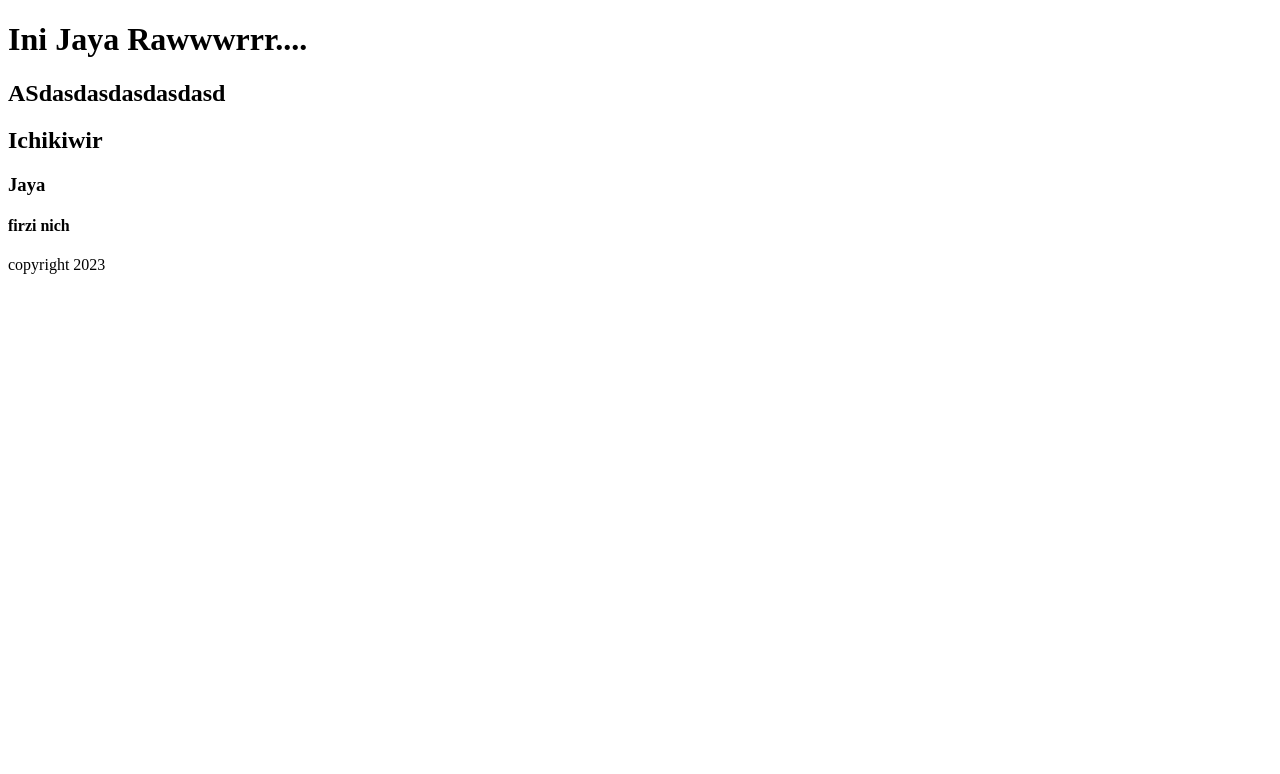
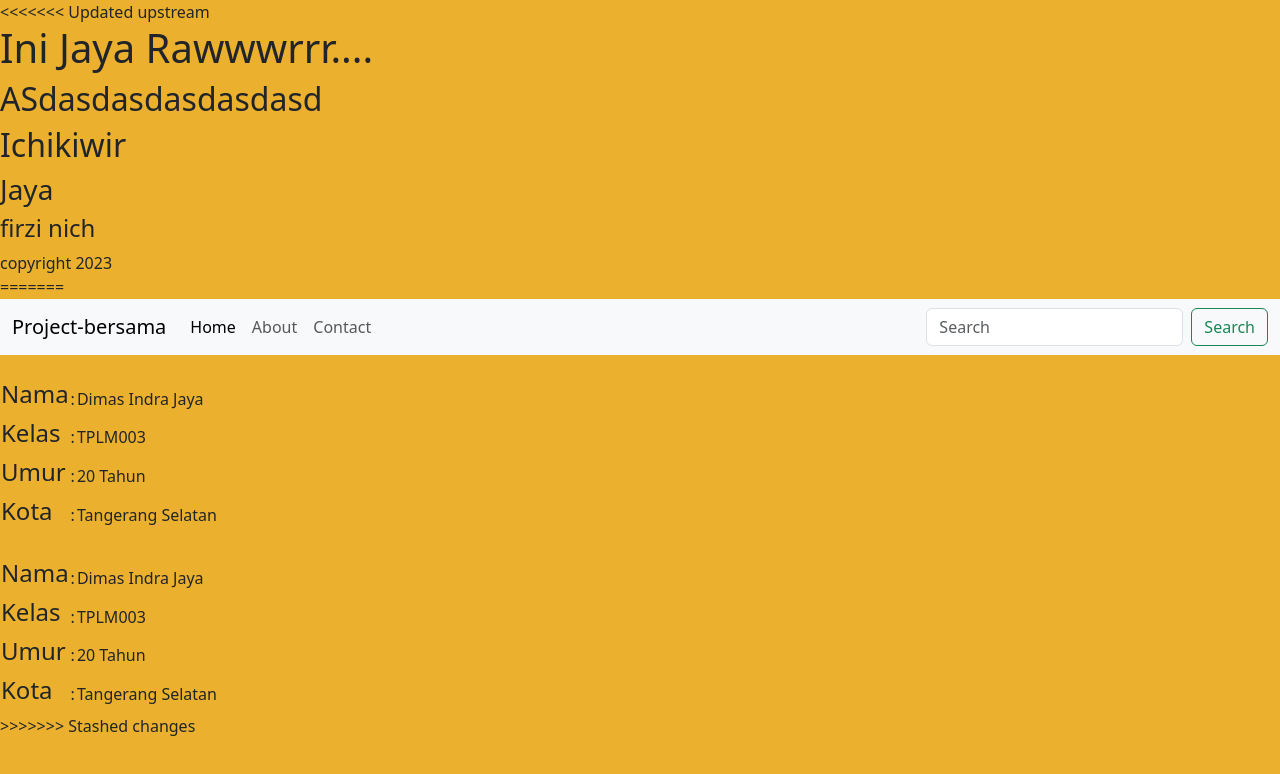
Before and after one commit to Firzi-Rep/project-bersama, a plain HTML site: page index.html in a window 1280 px wide. Drawn offline with Linux system fonts and the light colour scheme.

Commit message:
new commit

```diff
--- a/index.html
+++ b/index.html
@@ -1,5 +1,6 @@
 <!DOCTYPE html>
 <html lang="en">
+<<<<<<< Updated upstream
 <head>
     <meta charset="UTF-8">
     <meta http-equiv="X-UA-Compatible" content="IE=edge">
@@ -14,4 +15,112 @@
     <h4>firzi nich</h4>
     <footer>copyright 2023</footer>
 </body>
+=======
+    <head>
+        <meta charset="UTF-8">
+        <meta http-equiv="X-UA-Compatible" content="IE=edge">
+        <meta name="viewport" content="width=device-width, initial-scale=1.0">
+        <title>Project Bersama</title>
+        <link rel="stylesheet" href="./script/style.css">
+        <link rel="stylesheet" href="./framework/css/bootstrap.css">
+    </head>
+    <body class="bg-primary">
+        <!-- Navbar Start -->
+        <nav class="navbar navbar-expand-lg bg-light">
+            <div class="container-fluid">
+                <a class="navbar-brand mb-0 h1" href="#">Project-bersama</a>
+                <button class="navbar-toggler" type="button"
+                    data-bs-toggle="collapse"
+                    data-bs-target="#navbarSupportedContent"
+                    aria-controls="navbarSupportedContent" aria-expanded="false"
+                    aria-label="Toggle navigation">
+                    <span class="navbar-toggler-icon"></span>
+                </button>
+                <div class="navbar-collapse" id="navbarSupportedContent">
+                    <ul class="navbar-nav me-auto mb-2 mb-lg-0">
+                        <li class="nav-item">
+                            <a class="nav-link active" aria-current="page"
+                                href="#">Home</a>
+                        </li>
+                        <li class="nav-item">
+                            <a class="nav-link" href="#">About</a>
+                        </li>
+                        <li class="nav-item">
+                            <a class="nav-link" href="#">Contact</a>
+                        </li>
+                    </ul>
+                    <form class="d-flex" role="search">
+                        <input class="form-control me-2" type="search"
+                            placeholder="Search" aria-label="Search">
+                        <button class="btn btn-outline-success" type="submit">Search</button>
+                    </form>
+                </div>
+            </div>
+        </nav>
+        <!-- Navigasi End -->
+
+        <!-- Kotak Data Start -->
+        <div class="kotak-utama">
+            <!-- Data 1 -->
+            <div class="kotak-profil">
+                <div class="profil">
+                    <img src="./assets/img/GS.jpg" alt="">
+                    <table>
+                        <tr>
+                            <td><h4>Nama</h4></td>
+                            <td>:</td>
+                            <td>Dimas Indra Jaya</td>
+                        </tr>
+                        <tr>
+                            <td><h4>Kelas</h4></td>
+                            <td>:</td>
+                            <td>TPLM003</td>
+                        </tr>
+                        <tr>
+                            <td><h4>Umur</h4></td>
+                            <td>:</td>
+                            <td>20 Tahun</td>
+                        </tr>
+                        <tr>
+                            <td><h4>Kota</h4></td>
+                            <td>:</td>
+                            <td>Tangerang Selatan</td>
+                        </tr>
+                    </table>
+                </div>
+            </div>
+            <!-- Data 2 -->
+            <div class="kotak-profil">
+                <div class="profil">
+                    <img src="./assets/img/GS.jpg" alt="">
+                    <table>
+                        <tr>
+                            <td><h4>Nama</h4></td>
+                            <td>:</td>
+                            <td>Dimas Indra Jaya</td>
+                        </tr>
+                        <tr>
+                            <td><h4>Kelas</h4></td>
+                            <td>:</td>
+                            <td>TPLM003</td>
+                        </tr>
+                        <tr>
+                            <td><h4>Umur</h4></td>
+                            <td>:</td>
+                            <td>20 Tahun</td>
+                        </tr>
+                        <tr>
+                            <td><h4>Kota</h4></td>
+                            <td>:</td>
+                            <td>Tangerang Selatan</td>
+                        </tr>
+                    </table>
+                </div>
+            </div>
+        </div>
+        <!-- Kotak Data End -->
+
+        <script src="/framework/js/bootstrap.min.js"></script>
+    </body>
+>>>>>>> Stashed changes
 </html>
```
Also changed, not shown: framework/css/bootstrap.css.
